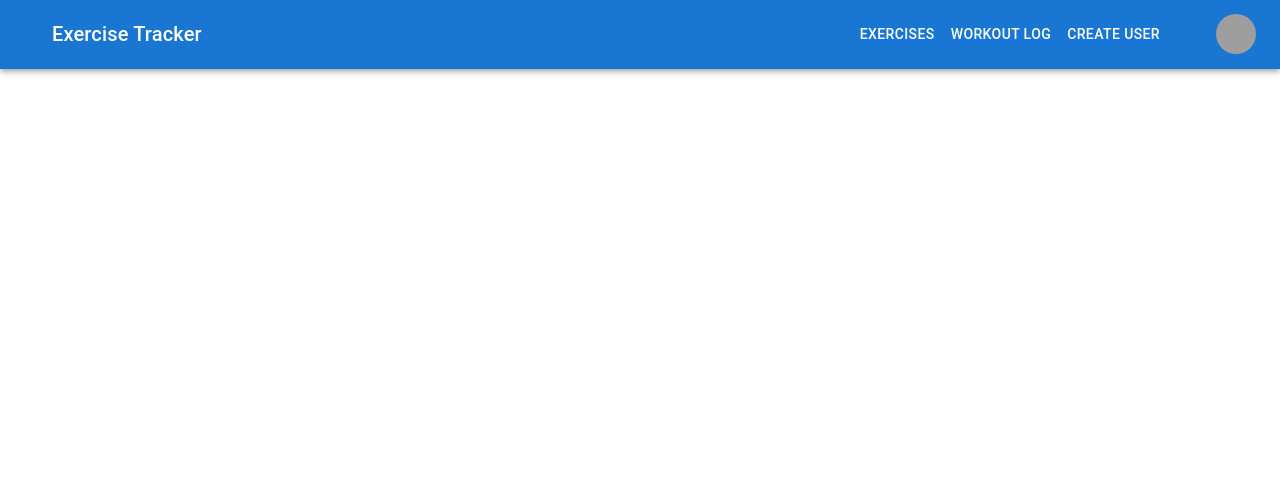
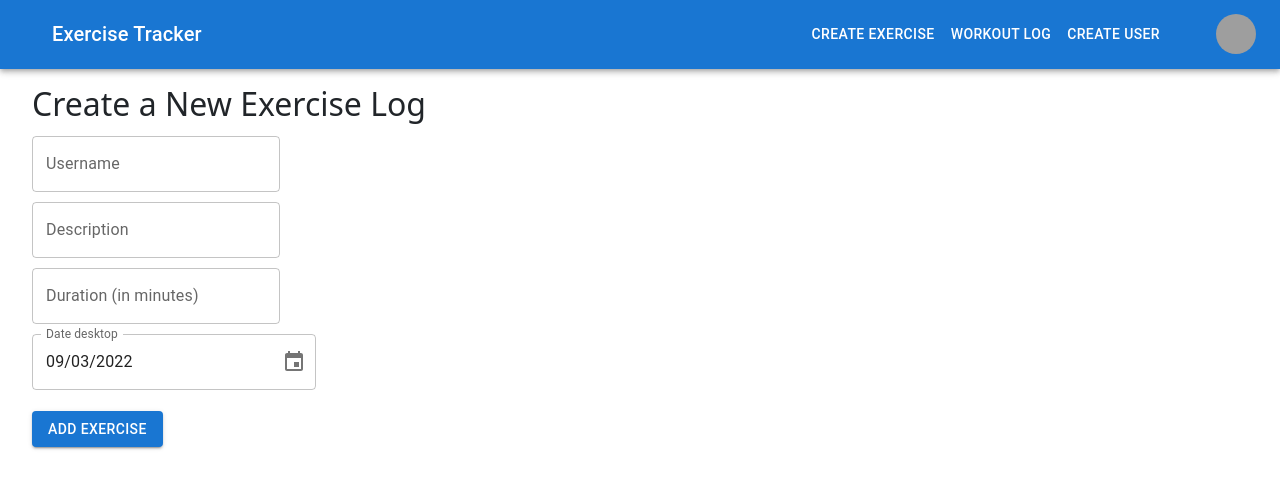
Before and after one commit to Nicolas-Liu/MERN-Exercise-Tracker, a React (Create React App) app in the folder MERN_projects/exercise-tracker/: page /exercise in a window 1280 px wide. Shown: the top 488 px of the page. Built offline with nearby package versions, Linux system fonts and the light colour scheme; grey boxes are pictures that could not be loaded.

Commit message:
added some UI changes

```diff
--- a/MERN_projects/exercise-tracker/package.json
+++ b/MERN_projects/exercise-tracker/package.json
@@ -7,6 +7,7 @@
     "@emotion/styled": "^11.10.0",
     "@mui/material": "^5.10.1",
     "@mui/styled-engine-sc": "^5.10.1",
+    "@mui/x-date-pickers": "^5.0.0-beta.6",
     "@testing-library/jest-dom": "^5.16.5",
     "@testing-library/react": "^13.3.0",
     "@testing-library/user-event": "^13.5.0",
@@ -15,13 +16,16 @@
     "@types/react": "^18.0.17",
     "@types/react-dom": "^18.0.6",
     "cors": "^2.8.5",
+    "date-fns": "^2.29.2",
     "dotenv": "^16.0.1",
     "express": "^4.18.1",
+    "faded-text": "^0.0.13",
     "mongoose": "^6.5.2",
     "react": "^18.2.0",
     "react-dom": "^18.2.0",
     "react-router-dom": "^6.3.0",
     "react-scripts": "5.0.1",
+    "react-text-transition": "^3.0.2",
     "styled-components": "^5.3.5",
     "typescript": "^4.7.4",
     "web-vitals": "^2.1.4"
--- a/MERN_projects/exercise-tracker/src/App.css
+++ b/MERN_projects/exercise-tracker/src/App.css
@@ -45,3 +45,61 @@
   max-width: 95%;
   margin: 0 auto;
 }
+
+.lower-user-container{
+  padding-top: 1em;
+  max-width: 95%;
+  margin: 0 auto;
+}
+
+.bottom-page-container{
+  position: absolute;
+  bottom: 0;
+  margin-bottom: 5px;
+}
+
+.input-container{
+  display: flex;
+  flex-direction: column;
+  width: 80%;
+}
+
+.input-spacing{
+  margin: 5px 0px;
+}
+
+.background-pic{
+  position: fixed;
+    height: 100vh;
+    filter: blur(4px);
+    -webkit-filter: blur(4px);
+    width: 100%;
+    /* background-image: url('https://media.istockphoto.com/illustrations/abstract-silhouette-kickboxing-3-illustration-id1204828733?k=20&m=1204828733&s=612x612&w=0&h=F7oWiSOGjuhngswhVWI7p-6SEri5KchyPxZ4eFcivew='); */
+}
+
+.main-container{
+  position:relative;
+  color:white;
+  margin:5%;
+}
+
+.first-title{
+  font-size: 3.2em;
+  animation: 2s fade-in;
+  text-shadow: 3px 3px 2px #474747;
+}
+
+@keyframes fade-in {
+  0%{
+    opacity: 0;
+  }
+  100%{
+    opacity: 1;
+  }
+}
+
+.sub-title{
+  animation-delay: 1s;
+  text-shadow: 2px 2px 1px #474747;
+  animation: 4s fade-in;
+}
--- a/MERN_projects/exercise-tracker/src/App.tsx
+++ b/MERN_projects/exercise-tracker/src/App.tsx
@@ -2,17 +2,20 @@ import React from "react";
 import { BrowserRouter, Routes, Route } from "react-router-dom";
 import "./App.css";
 import "bootstrap/dist/css/bootstrap.min.css";
-import ExerciseList from "./components/ExerciseList";
+import Exercise from "./components/Exercise";
 import Navbar from "./components/Navbar";
 import LoggedExercise from "./components/LoggedExercise";
 import CreateUser from "./components/CreateUser";
+import Home from "./components/Home";
 
 function App() {
   return (
     <>
       <Navbar />
+
       <Routes>
-        <Route path="/" element={<ExerciseList />} />
+        <Route path="/" element={<Home />} />
+        <Route path="/exercise" element={<Exercise />} />
         <Route path="/log" element={<LoggedExercise />} />
         <Route path="/createUser" element={<CreateUser />} />
       </Routes>
--- a/MERN_projects/exercise-tracker/src/components/CreateUser.tsx
+++ b/MERN_projects/exercise-tracker/src/components/CreateUser.tsx
@@ -1,9 +1,42 @@
-import React from 'react'
+import React from "react";
+import TextField from "@mui/material/TextField";
+import Stack from "@mui/material/Stack";
+import Autocomplete from "@mui/material/Autocomplete";
+import Button from "@mui/material/Button";
+import Box from "@mui/material/Box";
 
 const CreateUser = () => {
+  const [value, setValue] = React.useState("");
+
+  const handleChange = (event: React.ChangeEvent<HTMLInputElement>) => {
+    setValue(event.target.value);
+  };
+
   return (
-    <div>CreateUser</div>
-  )
-}
+    <>
+      <div className="le-big-container">
+        <div
+          className="loggedTitle-container"
+          style={{ marginTop: "1em", marginBottom: "5px" }}
+        >
+          <h2>Create a New User</h2>
+        </div>
+        <TextField
+          id="filled-multiline-flexible"
+          label="Username"
+          multiline
+          maxRows={4}
+          value={value}
+          onChange={handleChange}
+          variant="filled"
+          style={{width: "30%"}}
+        />
+      </div>
+      <div className="lower-user-container">
+        <Button variant="contained">Create User</Button>
+      </div>
+    </>
+  );
+};
 
-export default CreateUser
+export default CreateUser;
--- /dev/null
+++ b/MERN_projects/exercise-tracker/src/components/Exercise.tsx
@@ -0,0 +1,76 @@
+import React from "react";
+import DateFnsUtils from "@date-io/date-fns";
+import { LocalizationProvider } from "@mui/x-date-pickers/LocalizationProvider";
+import { AdapterDateFns } from "@mui/x-date-pickers/AdapterDateFns";
+import TextField from "@mui/material/TextField";
+import Button from "@mui/material/Button";
+import { DesktopDatePicker } from "@mui/x-date-pickers/DesktopDatePicker";
+
+const Exercise = () => {
+  const [value, setValue] = React.useState("");
+  const [dateValue, setDateValue] = React.useState<Date | null>(
+    new Date()
+  );
+
+  const handleChange = (event: React.ChangeEvent<HTMLInputElement>) => {
+    setValue(event.target.value);
+  };
+
+  const handleDateChange = (newValue: Date | null) => {
+    setDateValue(newValue);
+  };
+  return (
+    <>
+      <div className="le-big-container">
+        <div
+          className="loggedTitle-container"
+          style={{ marginTop: "1em", marginBottom: "5px" }}
+        >
+          <h2>Create a New Exercise Log</h2>
+        </div>
+        <div className="input-container">
+          <div className="input-spacing">
+            <TextField
+              id="outlined-basic"
+              label="Username"
+              variant="outlined"
+            />
+          </div>
+          <div className="input-spacing">
+            <TextField
+              id="outlined-basic"
+              label="Description"
+              variant="outlined"
+              className="input-spacing"
+            />
+          </div>
+
+          <div className="input-spacing">
+            <TextField
+              id="outlined-basic"
+              label="Duration (in minutes)"
+              variant="outlined"
+            />
+          </div>
+
+          <div className="input-spacing">
+            <LocalizationProvider dateAdapter={AdapterDateFns}>
+              <DesktopDatePicker
+                label="Date desktop"
+                inputFormat="MM/dd/yyyy"
+                value={dateValue}
+                onChange={handleDateChange}
+                renderInput={(params) => <TextField {...params} />}
+              />
+            </LocalizationProvider>
+          </div>
+        </div>
+      </div>
+      <div className="lower-user-container">
+        <Button variant="contained">Add Exercise</Button>
+      </div>
+    </>
+  );
+};
+
+export default Exercise;
--- a/MERN_projects/exercise-tracker/src/components/ExerciseList.tsx
+++ /dev/null
@@ -1,9 +0,0 @@
-import React from 'react'
-
-const ExerciseList = () => {
-  return (
-    <div>ExerciseList</div>
-  )
-}
-
-export default ExerciseList
--- /dev/null
+++ b/MERN_projects/exercise-tracker/src/components/Home.tsx
@@ -0,0 +1,20 @@
+import React from 'react'
+import "../App.css";
+
+const Home = () => {
+  return (
+    <>
+      <img
+          className="background-pic"
+          src="https://www.byrdie.com/thmb/ZCnEpJX-fjXq3LSeD1vYgb81Icc=/500x0/filters:no_upscale():max_bytes(150000):strip_icc():gifv()/TheBestOnlineKickboxingClassestoHelpYouWorkUpaSweat_edit-4fefe05ad12a45fb85d35f660f5a16da.jpg"
+        />
+      <div className="main-container">
+        <div className="first-title">Workout Tracker</div>
+        <br></br>
+        <h3 className="sub-title">Think less and work more</h3>
+      </div>
+    </>
+  )
+}
+
+export default Home;
--- a/MERN_projects/exercise-tracker/src/components/LoggedExercise.tsx
+++ b/MERN_projects/exercise-tracker/src/components/LoggedExercise.tsx
@@ -7,9 +7,9 @@ import TableContainer from "@mui/material/TableContainer";
 import TableHead from "@mui/material/TableHead";
 import TableRow from "@mui/material/TableRow";
 import Paper from "@mui/material/Paper";
+import Pagination from "@mui/material/Pagination";
 
 const LoggedExercise = () => {
-
   const StyledTableCell = styled(TableCell)(({ theme }) => ({
     [`&.${tableCellClasses.head}`]: {
       backgroundColor: theme.palette.common.black,
@@ -45,20 +45,23 @@ const LoggedExercise = () => {
       protein: Actions,
     };
   }
-
+  const currentTime = new Date().toISOString();
   const rows = [
-    createData("Nicolas", "Bike ride", 6.0, 24, 4.0),
-    createData("Nicolas", "Run", 9.0, 37, 4.3),
-    createData("Nicolas", "Boxing", 16.0, 24, 6.0),
-    createData("Nicolas", "Boxing", 3.7, 67, 4.3),
-    createData("Nicolas", "Boxing", 16.0, 49, 3.9),
+    createData("Nicolas", "Bike ride", 60, currentTime, 4.0),
+    createData("Nicolas", "Run", 90, currentTime, 4.3),
+    createData("Nicolas", "Boxing", 60, currentTime, 6.0),
+    createData("Nicolas", "Boxing", 30, currentTime, 4.3),
+    createData("Nicolas", "Boxing", 100, currentTime, 3.9),
   ];
 
   return (
     <>
       <div className="le-big-container">
-        <div className="loggedTitle-container" style={{ marginTop: "1em", marginBottom:"5px" }}>
-          <h2>Logged Exercises</h2>
+        <div
+          className="loggedTitle-container"
+          style={{ marginTop: "1em", marginBottom: "8px" }}
+        >
+          <h3>Logged Exercises</h3>
         </div>
         <TableContainer component={Paper}>
           <Table sx={{ minWidth: 700 }} aria-label="customized table">
@@ -88,6 +91,9 @@ const LoggedExercise = () => {
             </TableBody>
           </Table>
         </TableContainer>
+        <div className="bottom-page-container">
+          <Pagination count={10} color="primary" />
+        </div>
       </div>
     </>
   );
--- a/MERN_projects/exercise-tracker/src/components/Navbar.tsx
+++ b/MERN_projects/exercise-tracker/src/components/Navbar.tsx
@@ -5,10 +5,10 @@ import Button from "@mui/material/Button";
 import Avatar from "@mui/material/Avatar";
 import MenuItem from "@mui/material/MenuItem";
 import Menu from "@mui/material/Menu";
-import {Link} from "react-router-dom";
+import { Link } from "react-router-dom";
 
 const Navbar = () => {
-  const settings = ["Profile", "Account", "Dashboard", "Logout"];
+  const settings = ["Profile", "Logout"];
 
   const [anchorElUser, setAnchorElUser] = React.useState<null | HTMLElement>(
     null
@@ -34,28 +34,28 @@ const Navbar = () => {
               aria-label="menu"
               sx={{ mr: 2 }}
             ></IconButton>
+
             <Typography variant="h6" component="div" sx={{ flexGrow: 7 }}>
-              Exercise Tracker
+              <Link to="/" style={{ textDecoration: 'none', color: "white" }}>Exercise Tracker</Link>
             </Typography>
+
             <Box sx={{ flexGrow: 0, display: { xs: "none", md: "flex" } }}>
-                  <Link to="/">
+              <Link to="/exercise" style={{ textDecoration: 'none'}}>
                 <Button sx={{ my: 2, color: "white", display: "block" }}>
-                      {/* <Link to ="/log">Exercises</Link> */}
-                      Exercises
+                  Create Exercise
                 </Button>
               </Link>
-                  <Link to="/log">
+              <Link to="/log" style={{ textDecoration: 'none'}}>
                 <Button sx={{ my: 2, color: "white", display: "block" }}>
                   Workout Log
                 </Button>
               </Link>
-                  <Link to="/createUser">
+              <Link to="/createUser" style={{ textDecoration: 'none'}}>
                 <Button sx={{ my: 2, color: "white", display: "block" }}>
                   Create User
                 </Button>
               </Link>
             </Box>
-            {/* <Button color="inherit"></Button> */}
             <IconButton
               sx={{ p: 0 }}
               style={{ marginLeft: "2em" }}
```
Also changed, not shown: MERN_projects/exercise-tracker/src/assets/background-kickboxing.jpg (added), 1 other file (tests, documents, lock files or other folders). Lines whose indentation alone changed are shown as unchanged.
